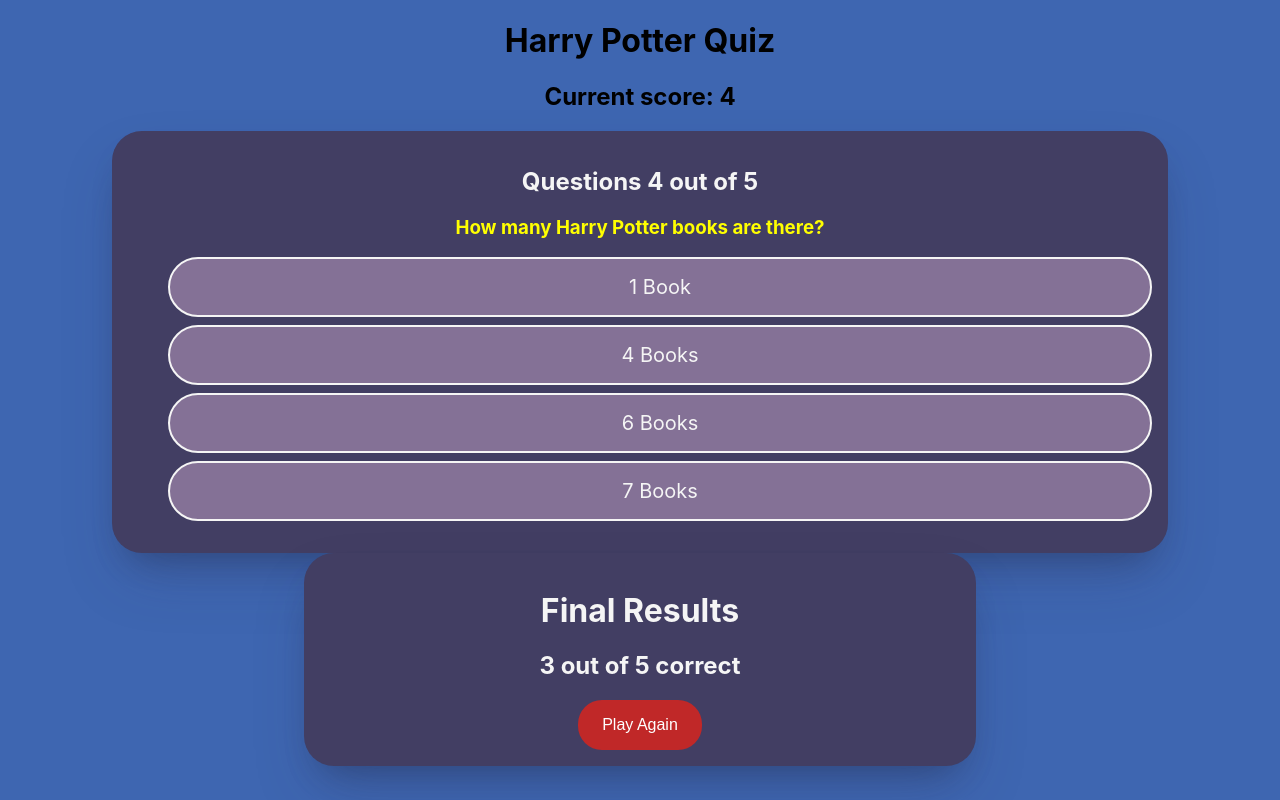
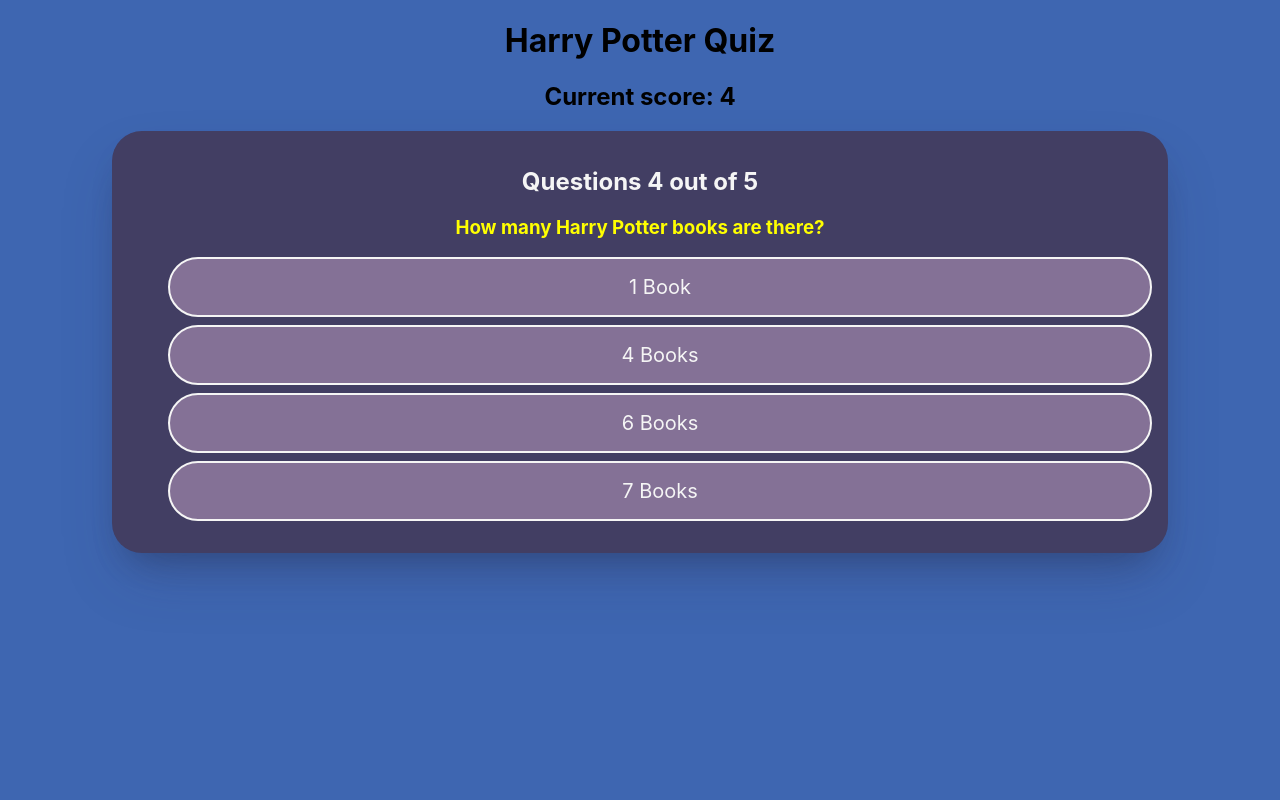
Before and after one commit to kianaa81/WebApp, a React (Create React App) app: page / in a window 1280 px wide. Built offline with nearby package versions, Linux system fonts and the light colour scheme.

Commit message:
Set the useState to false and added some other lines of code to hide the results box

```diff
--- a/src/App.js
+++ b/src/App.js
@@ -1,11 +1,24 @@
 import './App.css';
+import React, {useState} from 'react';
 
 function App() {
+
+  const [showFinalResults, setFinalResults] = useState(false);
+
   return (
     <div className="App">
       <h1>Harry Potter Quiz</h1>
       <h2>Current score: 4</h2>
-      <div className='questions'>
+
+      {showFinalResults ? (
+              <div className='results'>
+              <h1>Final Results</h1>
+              <h2>3 out of 5 correct</h2>
+
+              <button>Play Again</button>
+          </div>
+        ) : (
+        <div className='questions'>
         <h2>Questions 4 out of 5</h2>
 
         <h3 className='questionTxt'>How many Harry Potter books are there?</h3>
@@ -16,14 +29,7 @@
           <li>7 Books</li>
         </ul>
       </div>
-
-      <div className='results'>
-          <h1>Final Results</h1>
-          <h2>3 out of 5 correct</h2>
-
-          <button>Play Again</button>
-      </div>
-
+        ) }
     </div>
   );
 }
```
